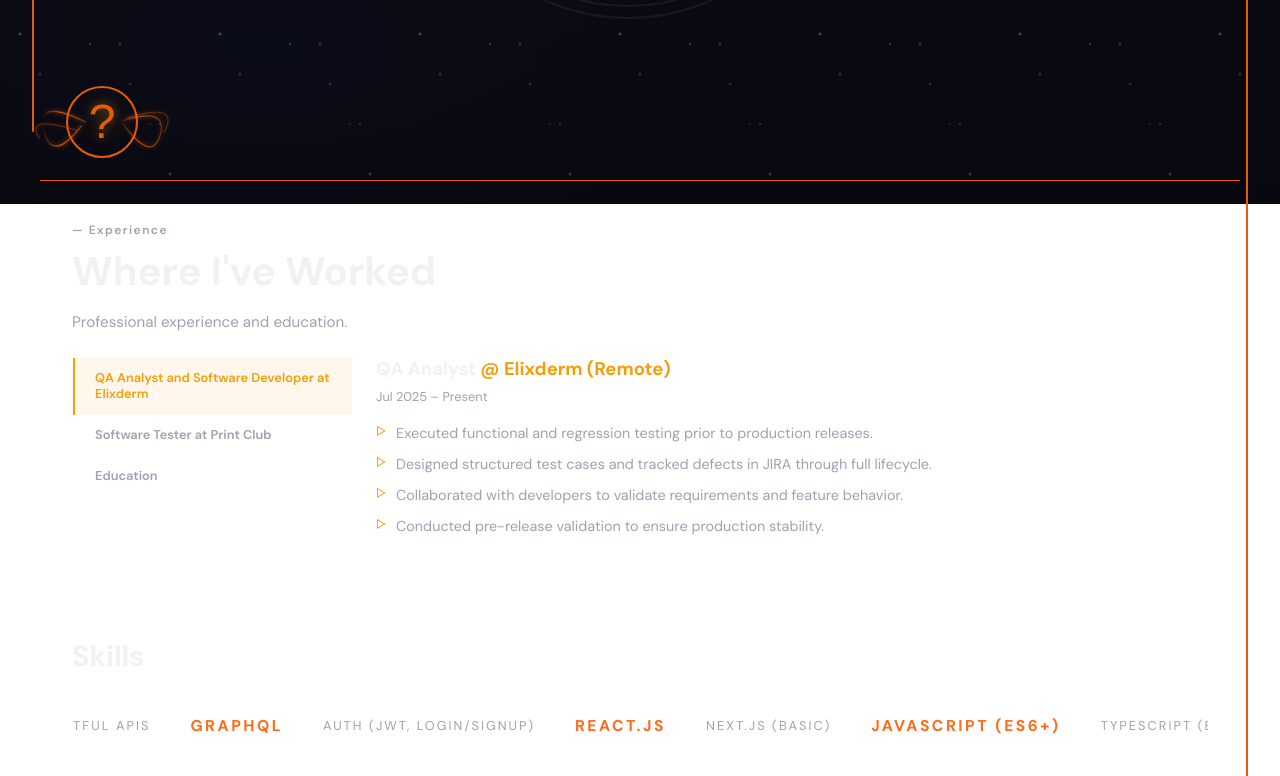
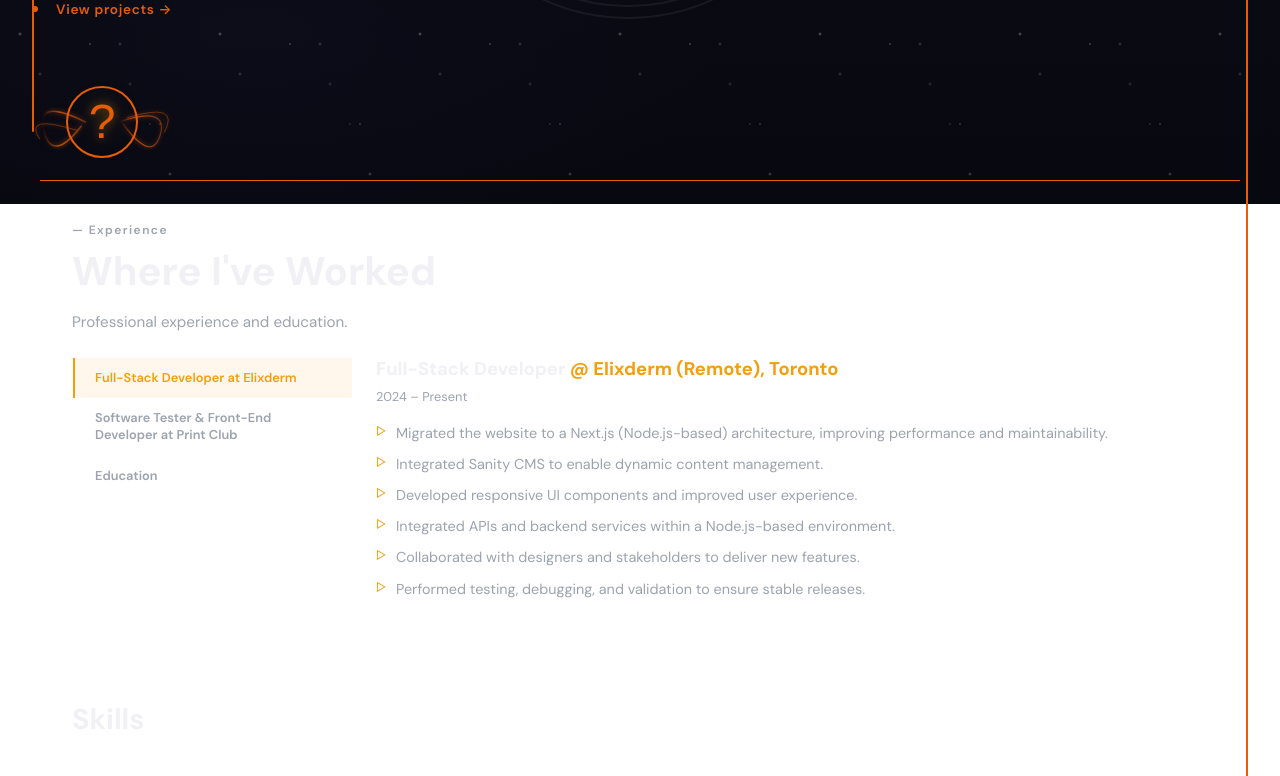
Before and after one commit to mojsun/Portfolio-Software, a React (Vite) app: page / in a window 1280 px wide. Shown: the part 596-1372 px from the top of the page. Built offline with nearby package versions, Linux system fonts and the light colour scheme.

Commit message:
editting work experience and about section

```diff
--- a/src/components/Hero.jsx
+++ b/src/components/Hero.jsx
@@ -46,7 +46,7 @@ export default function Hero() {
         <div className={styles.label}>About Me</div>
         <TypingHeading />
         <p className={styles.text}>
-          QA Engineer specializing in UI, API, and hybrid test automation using Selenium, Cypress, and Python. Strong background in both QA and web development with hands-on experience building and testing scalable web applications.
+          Full‑Stack Developer building modern web apps with React, Next.js, Node.js, and MongoDB. I focus on responsive UI, API integrations, and performance—bringing a strong testing and automation background to ship reliable features end‑to‑end, with the MERN stack (MongoDB, Express, React, Node) as my core strength.
         </p>
         <div className={styles.readMore}>
           <a href="#software">View projects →</a>
--- a/src/data/experience.js
+++ b/src/data/experience.js
@@ -1,28 +1,31 @@
 export const EXPERIENCE = [
   {
-    tabLabel: 'QA Analyst and Software Developer at Elixderm',
+    tabLabel: 'Full-Stack Developer at Elixderm',
     company: 'Elixderm',
-    role: 'QA Analyst',
-    roleSub: 'Elixderm (Remote)',
-    duration: 'Jul 2025 – Present',
+    role: 'Full-Stack Developer',
+    roleSub: 'Elixderm (Remote), Toronto',
+    duration: '2024 – Present',
     points: [
-      'Executed functional and regression testing prior to production releases.',
-      'Designed structured test cases and tracked defects in JIRA through full lifecycle.',
-      'Collaborated with developers to validate requirements and feature behavior.',
-      'Conducted pre-release validation to ensure production stability.',
+      'Migrated the website to a Next.js (Node.js-based) architecture, improving performance and maintainability.',
+      'Integrated Sanity CMS to enable dynamic content management.',
+      'Developed responsive UI components and improved user experience.',
+      'Integrated APIs and backend services within a Node.js-based environment.',
+      'Collaborated with designers and stakeholders to deliver new features.',
+      'Performed testing, debugging, and validation to ensure stable releases.',
     ],
   },
   {
-    tabLabel: 'Software Tester at Print Club',
+    tabLabel: 'Software Tester & Front-End Developer at Print Club',
     company: 'Print Club',
-    role: 'Software Tester / QA Analyst',
-    roleSub: 'Print Club (Contract)',
-    duration: 'Jan 2024 – Jul 2025',
+    role: 'Software Tester & Front-End Web Developer',
+    roleSub: 'Print Club, Toronto',
+    duration: '2023 – 2024',
     points: [
-      'Executed UI, regression, integration, and UAT testing in Agile sprints.',
-      'Logged and managed 50+ defects, improving release reliability.',
-      'Performed SQL validation of backend reporting and customer data.',
-      'Contributed to ~20% reduction in UAT cycle time.',
+      'Tested web applications and validated end-to-end user workflows.',
+      'Supported front-end updates and API-driven features.',
+      'Collaborated with developers to validate frontend–backend data flow.',
+      'Identified bugs and improved application usability.',
+      'Performed basic automation using Python and Selenium.',
     ],
   },
   {
@@ -34,7 +37,6 @@ export const EXPERIENCE = [
     points: [
       "Master of Management Analytics (MMA), Queen's University (2026–2027)",
       'Full-Stack Web Development Certificate, University of Toronto (2023)',
-      'Selenium WebDriver with Python – Udemy',
       'Bachelor of Engineering (2012–2016)',
     ],
   },
```
